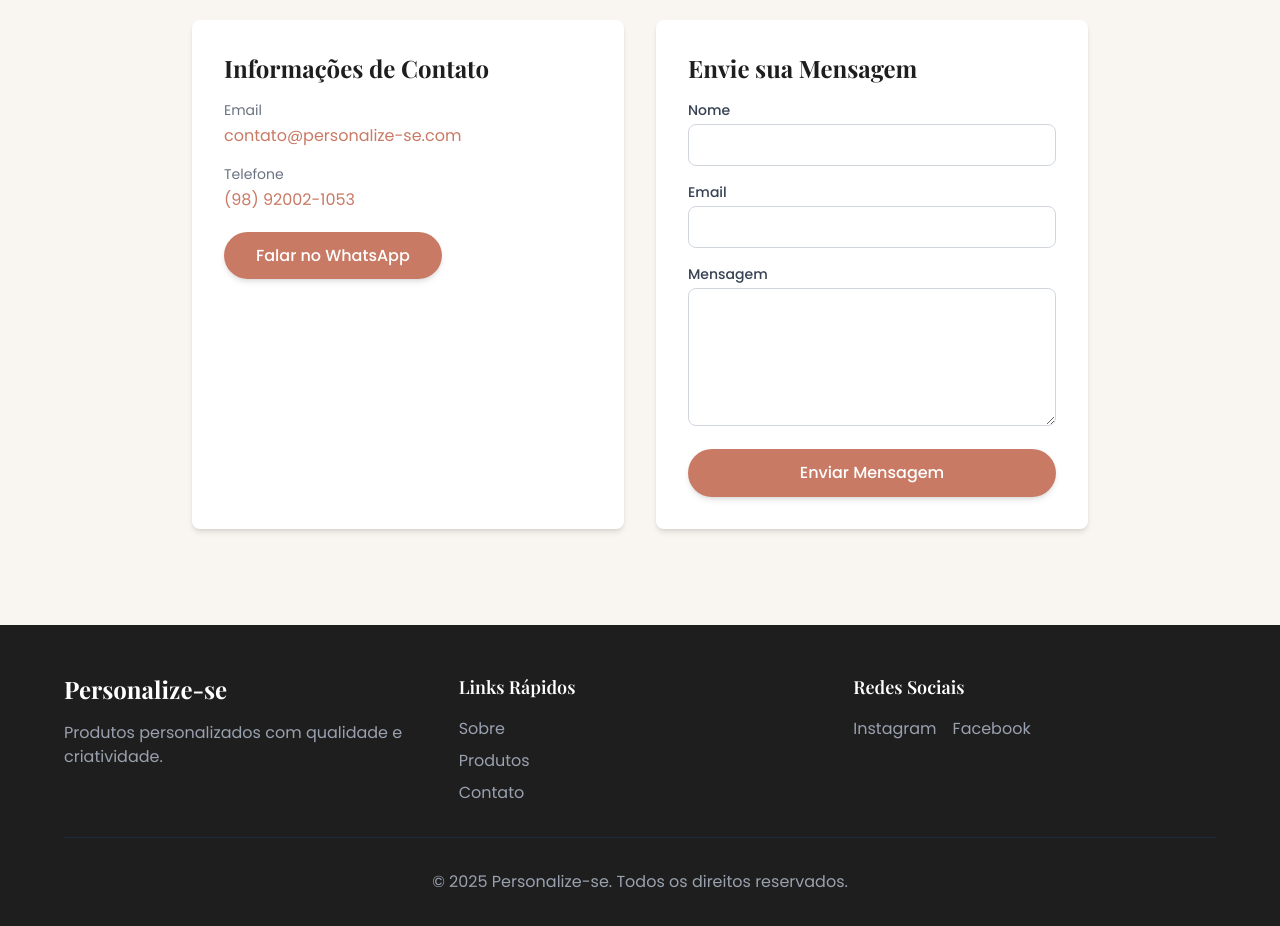
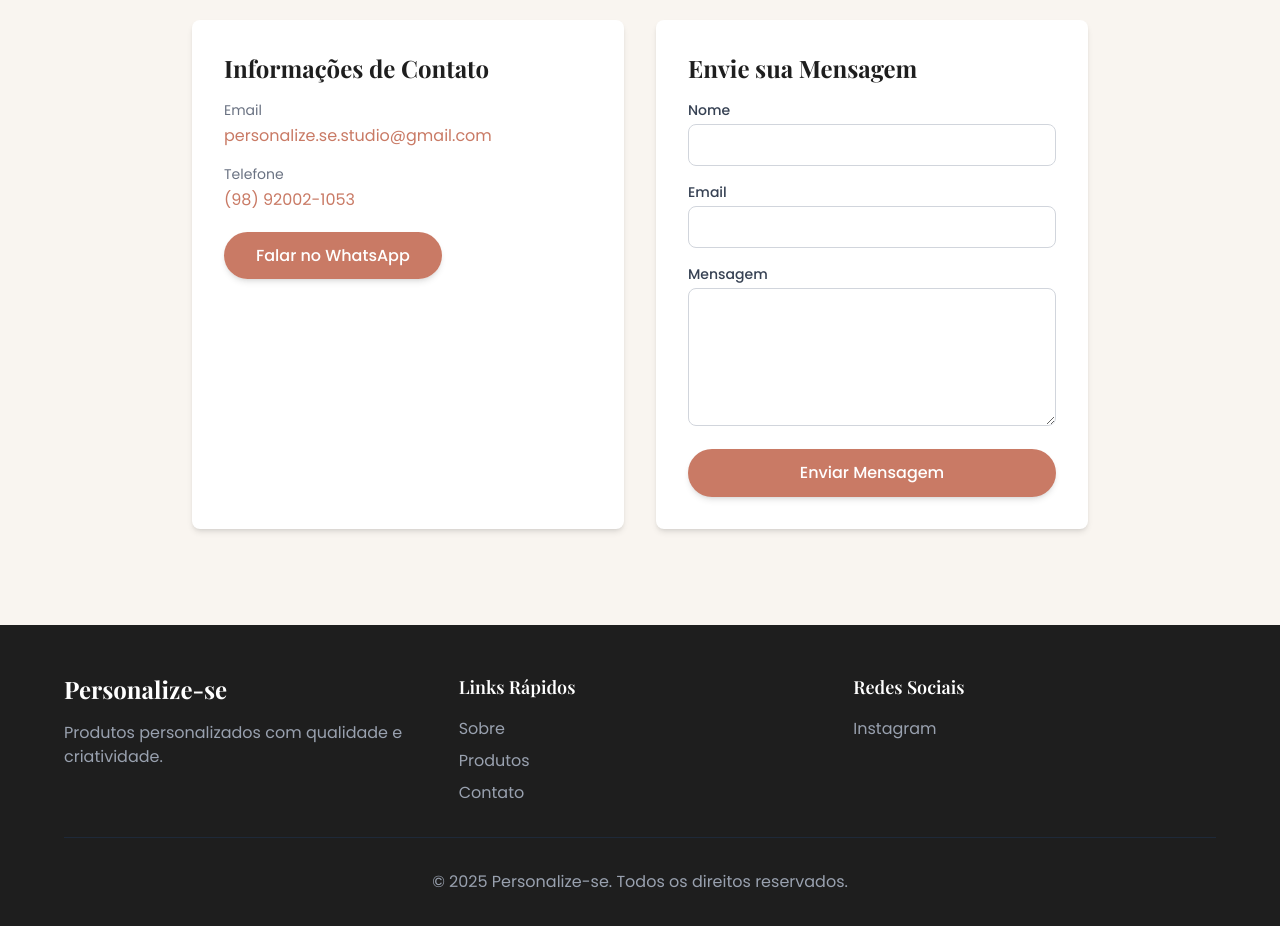
Before and after one commit to victorhsalves/personalize-se-lp, a Next.js app: page /contact in a window 1280 px wide. Shown: the part 340-1266 px from the top of the page. Built offline with nearby package versions, Linux system fonts and the light colour scheme; no server answers.

Commit message:
removed facebook

```diff
--- a/components/Footer.tsx
+++ b/components/Footer.tsx
@@ -49,7 +49,7 @@ export default function Footer() {
               >
                 Instagram
               </a>
-              <a
+              {/* <a
                 href={FOOTER.links.facebook}
                 target="_blank"
                 rel="noopener noreferrer"
@@ -57,7 +57,7 @@ export default function Footer() {
                 aria-label="Facebook"
               >
                 Facebook
-              </a>
+              </a> */}
             </div>
           </div>
         </div>
--- a/components/SEO/StructuredData.tsx
+++ b/components/SEO/StructuredData.tsx
@@ -38,7 +38,7 @@ export default function StructuredData({ type, data }: StructuredDataProps) {
           sameAs: [
             CONTACT.whatsapp,
             "https://instagram.com/personalize_se.slz",
-            "https://facebook.com/personalize-se",
+            // "https://facebook.com/personalize-se",
           ],
         };
 
@@ -105,7 +105,7 @@ export default function StructuredData({ type, data }: StructuredDataProps) {
           sameAs: [
             CONTACT.whatsapp,
             FOOTER.links.instagram,
-            FOOTER.links.facebook,
+            // FOOTER.links.facebook,
           ],
         };
 
--- a/lib/constants.ts
+++ b/lib/constants.ts
@@ -125,7 +125,7 @@ export const BUSINESS_HOURS = {
 export const CONTACT = {
   title: "Entre em contato",
   description: "Solicite um orçamento ou tire suas dúvidas. Estamos prontos para transformar suas ideias em realidade!",
-  email: "contato@personalize-se.com",
+  email: "personalize.se.studio@gmail.com",
   phone: "(98) 92002-1053",
   whatsapp: "https://wa.me/5598920021053?text=Ol%C3%A1!%20Vi%20os%20seus%20produtos%20no%20site%20e%20gostaria%20de%20conhecer%20mais",
 } as const;
@@ -134,6 +134,6 @@ export const FOOTER = {
   copyright: `© ${new Date().getFullYear()} ${BRAND.name}. Todos os direitos reservados.`,
   links: {
     instagram: "https://instagram.com/personalize_se.slz",
-    facebook: "https://facebook.com/personalize-se",
+    // facebook: "https://facebook.com/personalize-se",
   },
 } as const;
```
